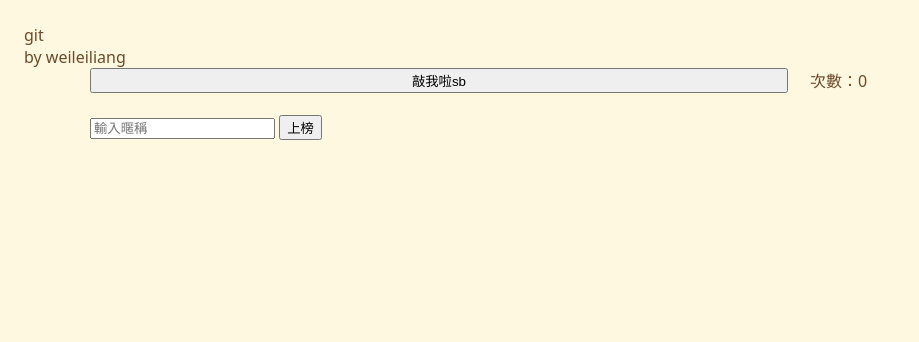
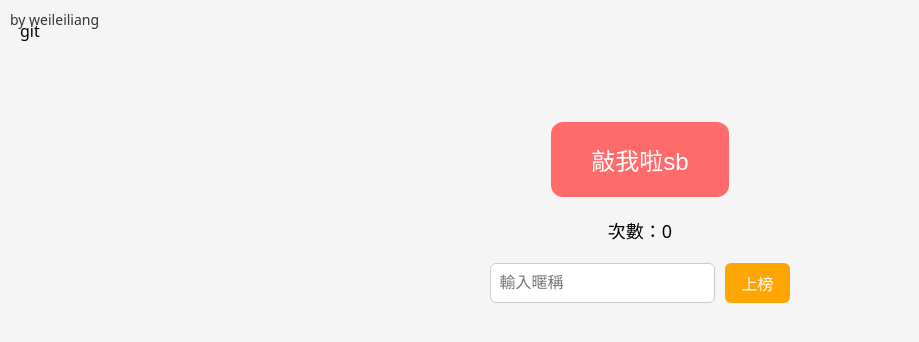
Before and after one commit to Weileill/clickweb, a plain HTML site: page clickweb/index.html in a window 1280 px wide. Shown: the whole page, without its empty margins (0-919 px from the left). Drawn offline with Linux system fonts and the light colour scheme; no server answers.

Commit message:
Update style.css

```diff
--- a/clickweb/style.css
+++ b/clickweb/style.css
@@ -1,34 +1,95 @@
-:root{--bg:#FFF8E1;--card:#fff;--accent:#f59e0b;--muted:#6b4b2a}
-*{box-sizing:border-box}
-html,body{height:100%}
-body{font-family: "Noto Sans", "Microsoft JhengHei", sans-serif;background:var(--bg);margin:0;padding:24px;color:var(--muted)}
-.container{max-width:1100px;margin:0 auto;display:grid;grid-template-columns:1fr 380px;gap:22px;align-items:start}
-.panel{background:var(--card);padding:20px;border-radius:14px;box-shadow:0 10px 30px rgba(16,24,40,0.06)}
-.signature{position:fixed;left:16px;top:12px;background:rgba(255,255,255,0.85);backdrop-filter:blur(4px);padding:6px 10px;border-radius:10px;font-weight:600;color:var(--muted);box-shadow:0 6px 18px rgba(0,0,0,0.08);z-index:999}
-.muyu-area{display:flex;flex-direction:column;align-items:center;gap:14px}
-.muyu-btn{width:240px;height:240px;border-radius:18px;background:linear-gradient(180deg,#fff 0%,#f3e7d3 100%);border:0;font-size:20px;cursor:pointer;display:flex;align-items:center;justify-content:center;font-weight:700;box-shadow:0 8px 20px rgba(101,67,33,0.12);transition:transform .12s ease,box-shadow .12s ease}
-.muyu-btn:hover{transform:translateY(-4px);box-shadow:0 14px 28px rgba(101,67,33,0.14)}
-.muyu-btn:active{transform:translateY(0) scale(.98);box-shadow:0 6px 12px rgba(0,0,0,0.08)}
-.count{font-size:22px;font-weight:800;color:#7b3f00}
-.controls{display:flex;gap:10px;margin-top:8px}
-.controls input{flex:1;padding:10px;border-radius:10px;border:1px solid #efe6d1;background:#fff}
-.controls button{padding:10px 14px;border-radius:10px;background:var(--accent);border:none;color:white;cursor:pointer;font-weight:700}
-.audio-row{display:flex;gap:10px;align-items:center;margin-top:10px}
-.audio-row input[type=range]{width:160px}
-.leaderboard{height:100%}
-#board{max-height:520px;overflow:auto;padding-right:6px}
-.board-row{display:flex;justify-content:space-between;align-items:center;padding:10px;border-radius:10px;margin-bottom:8px;background:linear-gradient(180deg,#fff,#f8f5ee);box-shadow:inset 0 -1px 0 rgba(0,0,0,0.02)}
-.board-row .left{display:flex;gap:12px;align-items:center}
-.board-row .left .rank{width:44px;height:44px;border-radius:10px;background:#fde68a;display:flex;align-items:center;justify-content:center;font-weight:800;color:#6b3e00}
-.board-row .left .meta{line-height:1}
-.board-row .left .meta .name{font-weight:700;color:#4b2f12}
-.board-row .left .meta .score{font-size:12px;color:#7b5a3c}
-.board-row .actions button{margin-left:8px;padding:8px 10px;border-radius:8px;border:1px solid #eee;background:#fff;cursor:pointer}
-.board-actions{display:flex;gap:8px;margin-top:12px}
-.board-actions button{padding:10px;border-radius:10px;border:1px solid #e8e2d1;background:#fff;cursor:pointer}
+:root {
+  --bg: #f5f5f5;
+  --primary: #ff6b6b;
+  --secondary: #333;
+  --accent: #ffa502;
+}
 
-@media (max-width:880px){
-.container{grid-template-columns:1fr;padding:16px}
-.muyu-btn{width:200px;height:200px}
-.signature{left:10px;top:8px;padding:5px 8px}
+body {
+  font-family: "Noto Sans", "Microsoft JhengHei", sans-serif;
+  background: var(--bg);
+  margin: 0;
+  padding: 20px;
 }
+
+.header {
+  position: absolute;
+  top: 10px;
+  left: 10px;
+  font-size: 14px;
+  color: var(--secondary);
+}
+
+.container {
+  max-width: 400px;
+  margin: 80px auto 0;
+  text-align: center;
+}
+
+#knockBtn {
+  font-size: 24px;
+  padding: 20px 40px;
+  background: var(--primary);
+  color: white;
+  border: none;
+  border-radius: 12px;
+  cursor: pointer;
+  margin-bottom: 20px;
+}
+
+#knockBtn:hover {
+  background: var(--accent);
+}
+
+.counter {
+  font-size: 18px;
+  margin-bottom: 20px;
+}
+
+.input-area {
+  display: flex;
+  justify-content: center;
+  gap: 10px;
+  margin-bottom: 20px;
+}
+
+#nameInput {
+  padding: 8px;
+  font-size: 16px;
+  border-radius: 6px;
+  border: 1px solid #ccc;
+}
+
+#saveBtn {
+  padding: 8px 16px;
+  font-size: 16px;
+  border-radius: 6px;
+  border: none;
+  background: var(--accent);
+  color: white;
+  cursor: pointer;
+}
+
+#saveBtn:hover {
+  background: var(--primary);
+}
+
+.leaderboard {
+  text-align: left;
+}
+
+.board-row {
+  display: flex;
+  justify-content: space-between;
+  padding: 6px 12px;
+  border-bottom: 1px solid #ddd;
+}
+
+.rank {
+  font-weight: bold;
+}
+
+.meta {
+  display: flex;
+  gap: 20px;
+}
```
